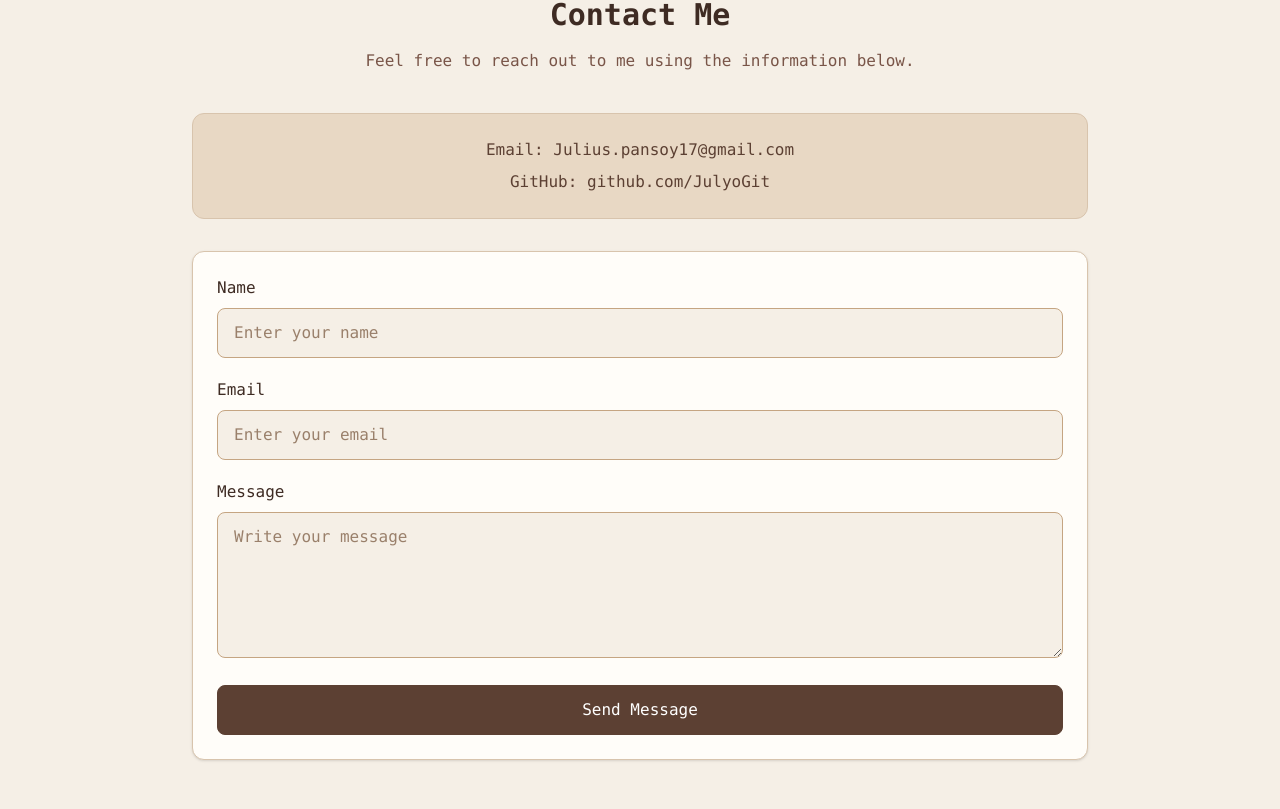
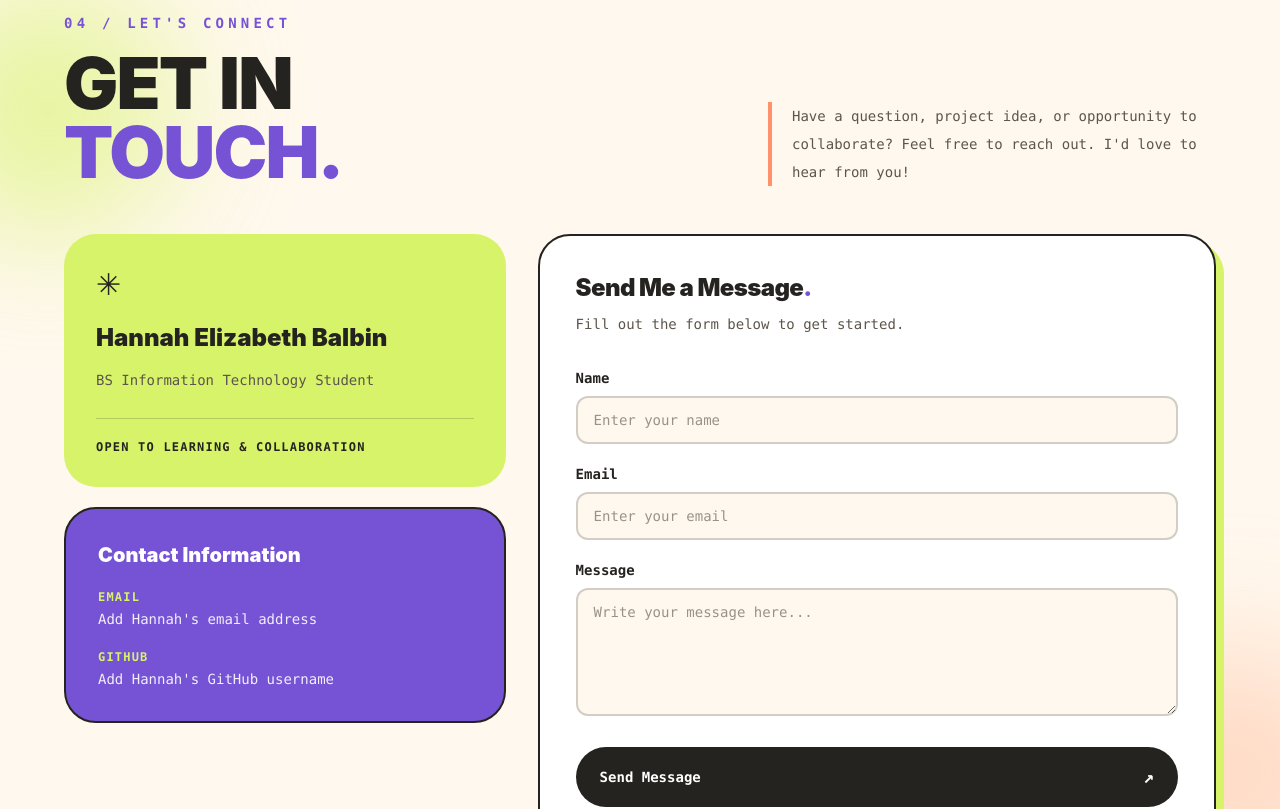
Before and after one commit to hannahelzbth/eportfoliobalbin, a React (Vite) app: page / in a window 1280 px wide. Shown: the part 5518-6327 px from the top of the page. Built offline with nearby package versions, Linux system fonts and the light colour scheme.

Commit message:
describe changes

```diff
--- a/src/components/Contact.jsx
+++ b/src/components/Contact.jsx
@@ -13,10 +13,10 @@ function Contact() {
   function handleChange(event) {
     const { name, value } = event.target;
 
-    setFormData({
-      ...formData,
+    setFormData((previousData) => ({
+      ...previousData,
       [name]: value,
-    });
+    }));
 
     setSubmitted(false);
   }
@@ -24,7 +24,7 @@ function Contact() {
   function handleSubmit(event) {
     event.preventDefault();
 
-    if (!formData.name || !formData.email || !formData.message) {
+    if (!formData.name.trim() || !formData.email.trim() || !formData.message.trim()) {
       alert("Please complete all fields.");
       return;
     }
@@ -41,35 +41,90 @@ function Contact() {
   return (
     <section
       id="contact"
-      className="bg-[#F5EFE6] px-6 py-20"
+      className="relative overflow-hidden bg-[#FFF8EE] px-6 py-24 text-[#25231F]"
     >
-      <div className="mx-auto max-w-4xl">
-        <h2 className="mb-4 text-center font-mono text-3xl font-bold text-[#3E2B23]">
-          Contact Me
-        </h2>
+      <div className="pointer-events-none absolute -left-20 top-16 h-64 w-64 rounded-full bg-[#D7F36A] opacity-60 blur-3xl" />
+      <div className="pointer-events-none absolute -right-20 bottom-10 h-64 w-64 rounded-full bg-[#FFC6A8] opacity-60 blur-3xl" />
 
-        <p className="mb-10 text-center font-mono text-[#795548]">
-          Feel free to reach out to me using the information below.
+      <div className="relative mx-auto max-w-6xl">
+        <div className="mb-12 grid items-end gap-6 md:grid-cols-[1.2fr_0.8fr]">
+          <div>
+            <p className="mb-4 font-mono text-sm font-bold uppercase tracking-[0.3em] text-[#7652D4]">
+              04 / Let's connect
             </p>
 
-        <div className="mb-8 rounded-xl border border-[#D8C4AD] bg-[#E8D8C4] p-6 text-center font-mono">
-          <p className="text-[#5C4033]">
-            Email: Julius.pansoy17@gmail.com
-          </p>
+            <h2 className="text-5xl font-black leading-[0.95] tracking-tight sm:text-6xl md:text-7xl">
+              GET IN
+              <br />
+              <span className="text-[#7652D4]">TOUCH.</span>
+            </h2>
+          </div>
 
-          <p className="mt-2 text-[#5C4033]">
-            GitHub: github.com/JulyoGit
+          <p className="max-w-md border-l-4 border-[#FF916B] pl-5 font-mono text-sm leading-7 text-[#5D554C] md:justify-self-end">
+            Have a question, project idea, or opportunity to collaborate?
+            Feel free to reach out. I'd love to hear from you!
           </p>
         </div>
 
-        <form
-          onSubmit={handleSubmit}
-          className="rounded-xl border border-[#D8C4AD] bg-[#FFFDF9] p-6 font-mono shadow-sm"
-        >
+        <div className="grid gap-8 md:grid-cols-5">
+          <div className="flex flex-col gap-5 md:col-span-2">
+            <div className="rounded-[2rem] bg-[#D7F36A] p-7 sm:p-8">
+              <span className="text-3xl">✳</span>
+
+              <h3 className="mt-5 text-2xl font-black">
+                Hannah Elizabeth Balbin
+              </h3>
+
+              <p className="mt-3 font-mono text-sm leading-7 text-[#5D554C]">
+                BS Information Technology Student
+              </p>
+
+              <div className="mt-6 border-t border-[#25231F]/20 pt-5">
+                <p className="font-mono text-xs font-bold uppercase tracking-widest">
+                  Open to learning & collaboration
+                </p>
+              </div>
+            </div>
+
+            <div className="rounded-[2rem] border-2 border-[#25231F] bg-[#7652D4] p-7 text-white sm:p-8">
+              <h3 className="text-xl font-black">Contact Information</h3>
+
+              <div className="mt-5 space-y-5 font-mono text-sm">
+                <div>
+                  <p className="mb-1 text-xs font-bold uppercase tracking-widest text-[#D7F36A]">
+                    Email
+                  </p>
+                  <p className="break-words text-white/90">
+                    Add Hannah's email address
+                  </p>
+                </div>
+
+                <div>
+                  <p className="mb-1 text-xs font-bold uppercase tracking-widest text-[#D7F36A]">
+                    GitHub
+                  </p>
+                  <p className="break-words text-white/90">
+                    Add Hannah's GitHub username
+                  </p>
+                </div>
+              </div>
+            </div>
+          </div>
+
+          <div className="rounded-[2rem] border-2 border-[#25231F] bg-white p-7 shadow-[8px_8px_0px_#D7F36A] sm:p-9 md:col-span-3">
+            <h3 className="text-2xl font-black tracking-tight">
+              Send Me a Message<span className="text-[#7652D4]">.</span>
+            </h3>
+
+            <p className="mb-8 mt-2 font-mono text-sm leading-6 text-[#5D554C]">
+              Fill out the form below to get started.
+            </p>
+
+            <form onSubmit={handleSubmit} className="font-mono">
               <div className="mb-5">
                 <label
                   htmlFor="name"
-              className="mb-2 block font-medium text-[#3E2B23]"
+                  className="mb-2 block text-sm font-bold"
                 >
                   Name
                 </label>
@@ -82,14 +137,14 @@ function Contact() {
                   onChange={handleChange}
                   placeholder="Enter your name"
                   required
-              className="w-full rounded-lg border border-[#C5A582] bg-[#F5EFE6] px-4 py-3 text-[#3E2B23] outline-none transition placeholder:text-[#9A806B] focus:border-[#795548] focus:ring-2 focus:ring-[#795548]/20"
+                  className="w-full rounded-xl border-2 border-[#25231F]/20 bg-[#FFF8EE] px-4 py-3 text-sm outline-none transition placeholder:text-[#9B9286] focus:border-[#7652D4] focus:ring-2 focus:ring-[#7652D4]/15"
                 />
               </div>
 
               <div className="mb-5">
                 <label
                   htmlFor="email"
-              className="mb-2 block font-medium text-[#3E2B23]"
+                  className="mb-2 block text-sm font-bold"
                 >
                   Email
                 </label>
@@ -102,14 +157,14 @@ function Contact() {
                   onChange={handleChange}
                   placeholder="Enter your email"
                   required
-              className="w-full rounded-lg border border-[#C5A582] bg-[#F5EFE6] px-4 py-3 text-[#3E2B23] outline-none transition placeholder:text-[#9A806B] focus:border-[#795548] focus:ring-2 focus:ring-[#795548]/20"
+                  className="w-full rounded-xl border-2 border-[#25231F]/20 bg-[#FFF8EE] px-4 py-3 text-sm outline-none transition placeholder:text-[#9B9286] focus:border-[#7652D4] focus:ring-2 focus:ring-[#7652D4]/15"
                 />
               </div>
 
-          <div className="mb-5">
+              <div className="mb-6">
                 <label
                   htmlFor="message"
-              className="mb-2 block font-medium text-[#3E2B23]"
+                  className="mb-2 block text-sm font-bold"
                 >
                   Message
                 </label>
@@ -119,26 +174,34 @@ function Contact() {
                   name="message"
                   value={formData.message}
                   onChange={handleChange}
-              placeholder="Write your message"
-              rows="5"
+                  placeholder="Write your message here..."
+                  rows={5}
                   required
-              className="w-full rounded-lg border border-[#C5A582] bg-[#F5EFE6] px-4 py-3 text-[#3E2B23] outline-none transition placeholder:text-[#9A806B] focus:border-[#795548] focus:ring-2 focus:ring-[#795548]/20"
-            ></textarea>
+                  className="w-full resize-y rounded-xl border-2 border-[#25231F]/20 bg-[#FFF8EE] px-4 py-3 text-sm outline-none transition placeholder:text-[#9B9286] focus:border-[#7652D4] focus:ring-2 focus:ring-[#7652D4]/15"
+                />
               </div>
 
               <button
                 type="submit"
-            className="w-full rounded-lg border border-[#5C4033] bg-[#5C4033] px-6 py-3 font-medium text-white transition hover:-translate-y-1 hover:bg-[#795548]"
+                className="flex w-full items-center justify-between rounded-full bg-[#25231F] px-6 py-4 text-sm font-bold text-white transition duration-200 hover:-translate-y-1 hover:bg-[#7652D4]"
               >
                 Send Message
+                <span aria-hidden="true" className="text-lg">
+                  ↗
+                </span>
               </button>
 
               {submitted && (
-            <p className="mt-4 text-center font-medium text-[#5C6B45]">
-              Thank you! Your message has been submitted.
+                <p
+                  role="status"
+                  className="mt-4 rounded-xl bg-[#D7F36A] p-4 text-center text-sm font-bold text-[#25231F]"
+                >
+                  Thank you! The form was submitted successfully.
                 </p>
               )}
             </form>
+          </div>
+        </div>
       </div>
     </section>
   );
```
Lines whose indentation alone changed are shown as unchanged.
